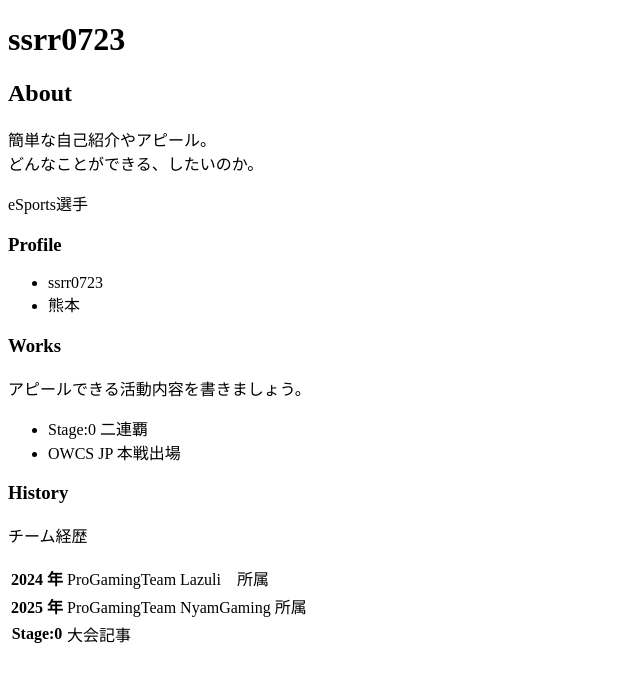
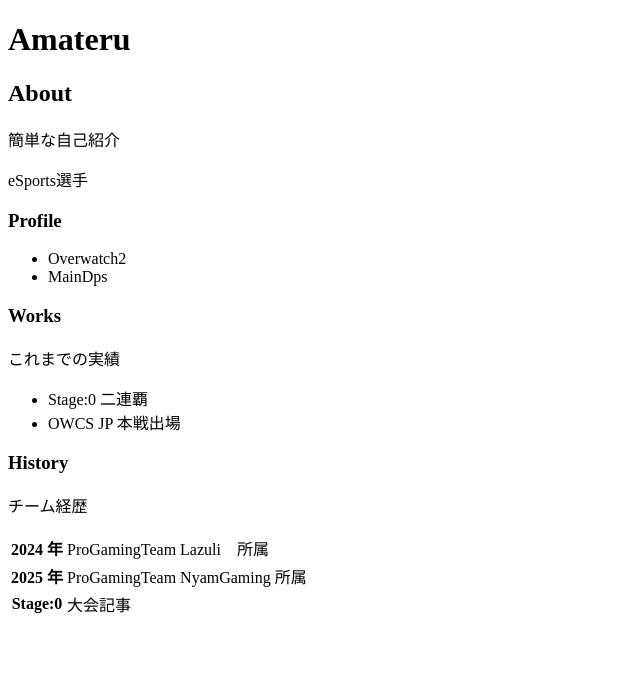
Before and after one commit to ssrr0723/ssrr0723, a plain HTML site: page index.html in a window 1280 px wide. Shown: the whole page, without its empty margins (0-640 px from the left). Drawn offline with Linux system fonts and the light colour scheme.

Commit message:
ポートフォリオに必要な情報を追加

```diff
--- a/index.html
+++ b/index.html
@@ -6,24 +6,23 @@
     <title>ssrr0723のポートフォリオ</title>
   </head>
   <body>
-    <h1>ssrr0723</h1>
+    <h1>Amateru</h1>
   </body>
 </html>
 
     <h2>About</h2>
     <p>
-      簡単な自己紹介やアピール。<br>
-      どんなことができる、したいのか。
+      簡単な自己紹介<br>
     </p>
 eSports選手
     <h3>Profile</h3>
     <ul>
-      <li>ssrr0723</li>
-      <li>熊本</li>
+      <li>Overwatch2</li>
+      <li>MainDps</li>
     </ul>
 
     <h3>Works</h3>
-    <p>アピールできる活動内容を書きましょう。</p>
+    <p>これまでの実績</p>
     <ul>
       <li>Stage:0 二連覇</li>
       <li>OWCS JP 本戦出場</li>
```
